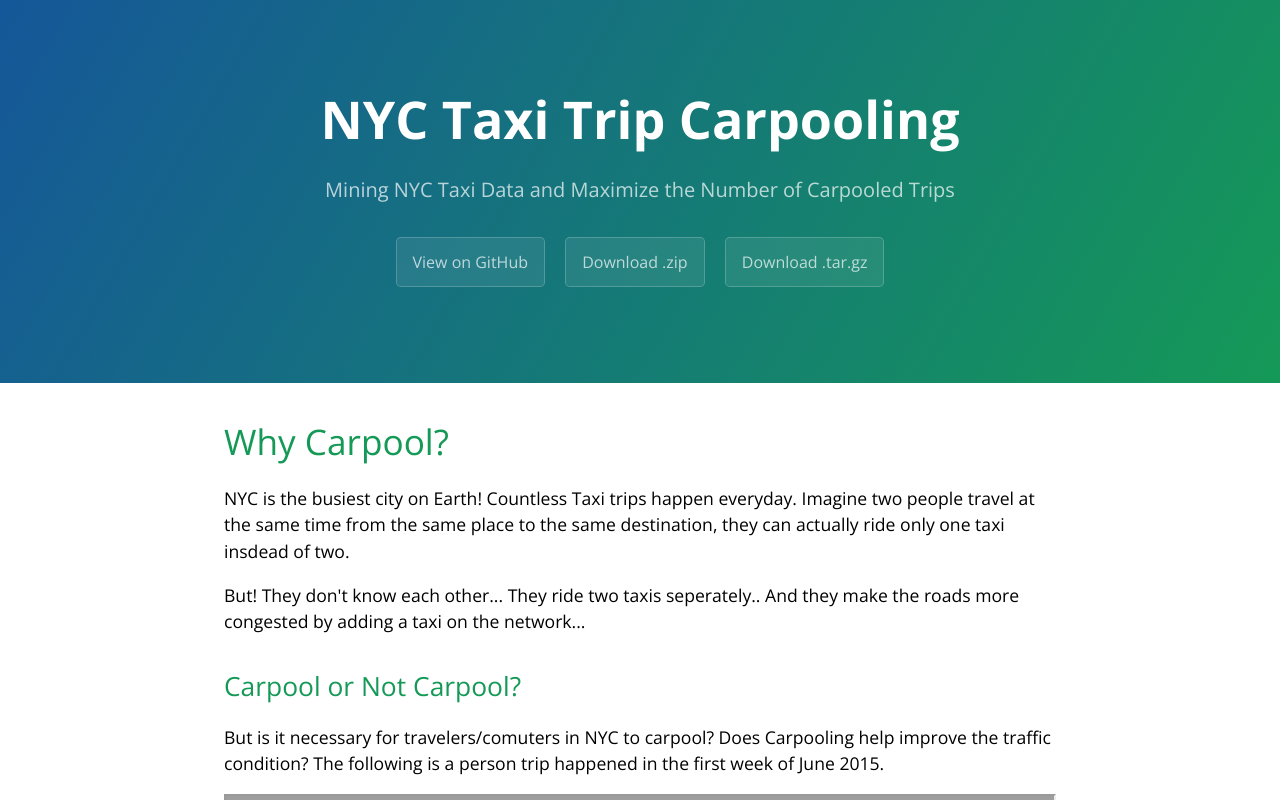
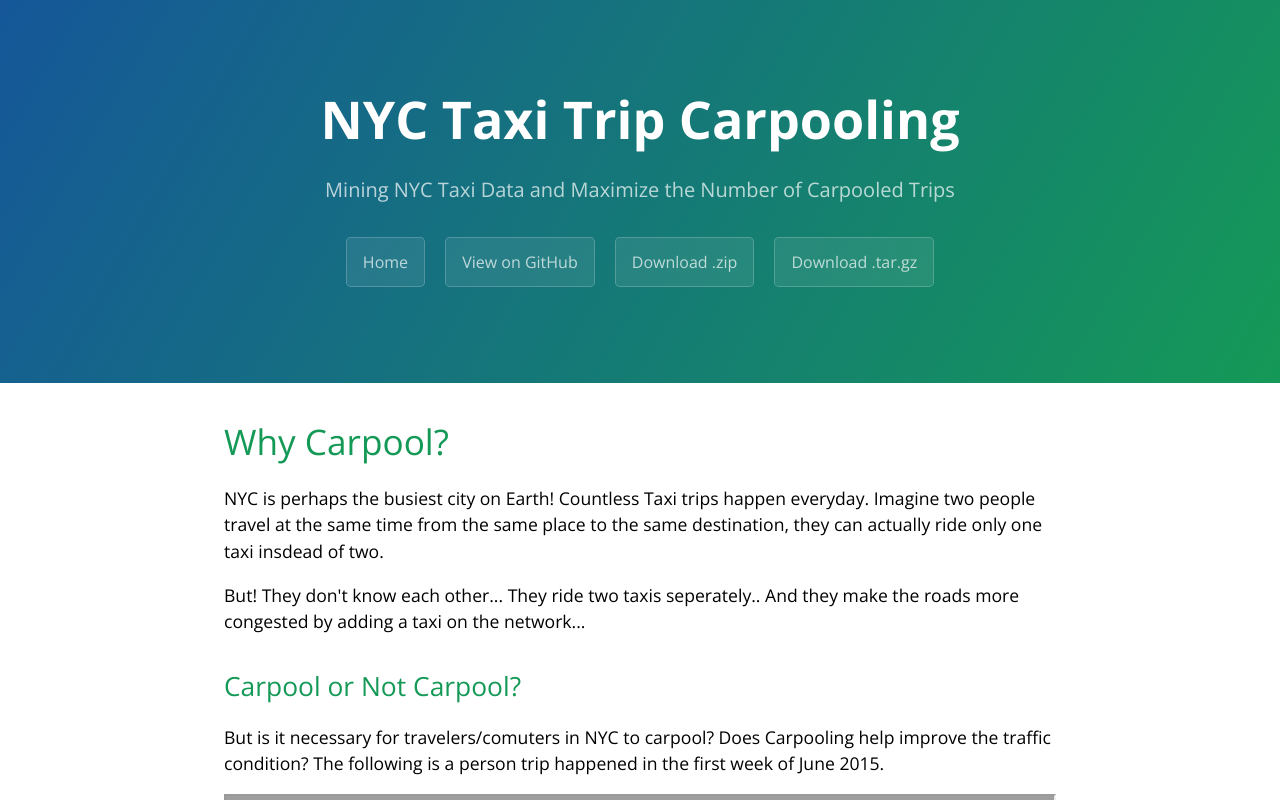
Before and after one commit to LiutongZhou/NYC-Taxi-Trip-Carpooling-Assistant, a plain HTML site: page index.html in a window 1280 px wide. Shown: the top 800 px of the page. Drawn offline with nearby package versions, Linux system fonts and the light colour scheme; grey boxes are pictures that could not be loaded.

Commit message:
last update

```diff
--- a/index.html
+++ b/index.html
@@ -13,6 +13,7 @@
     <section class="page-header">
       <h1 class="project-name">NYC Taxi Trip Carpooling</h1>
       <h2 class="project-tagline">Mining NYC Taxi Data and Maximize the Number of Carpooled Trips</h2>
+       <a href="https://LiutongZhou.github.io" class="btn">Home</a>
       <a href="https://github.com/LiutongZhou/NYC-Taxi-Trip-Carpooling-Assistant" class="btn">View on GitHub</a>
       <a href="https://github.com/LiutongZhou/NYC-Taxi-Trip-Carpooling-Assistant/zipball/master" class="btn">Download .zip</a>
       <a href="https://github.com/LiutongZhou/NYC-Taxi-Trip-Carpooling-Assistant/tarball/master" class="btn">Download .tar.gz</a>
@@ -22,7 +23,7 @@
       <h1>
 <a id="why-carpool" class="anchor" href="#why-carpool" aria-hidden="true"><span aria-hidden="true" class="octicon octicon-link"></span></a>Why Carpool?</h1>
 
-<p style="color:black">NYC is the busiest city on Earth! Countless Taxi trips happen everyday. Imagine  two people travel at the same time from the same place to the same destination, they can actually ride only one taxi insdead of two. </p>
+<p style="color:black">NYC is perhaps the busiest city on Earth! Countless Taxi trips happen everyday. Imagine  two people travel at the same time from the same place to the same destination, they can actually ride only one taxi insdead of two. </p>
 
 <p style="color:black">But! They don't know each other... They ride two taxis seperately.. And they make the roads more congested by adding a taxi on the network...</p>
 
@@ -64,7 +65,7 @@ The following is a person trip happened in the first week of June 2015.</p>
 <h2>
 <a id="how-to-maximize-the-total-number-of-carpooled-trips" class="anchor" href="#how-to-maximize-the-total-number-of-carpooled-trips" aria-hidden="true"><span aria-hidden="true" class="octicon octicon-link"></span></a>How to Maximize the Total number of Carpooled trips</h2>
 
-<p style="color:black">We have created <a href="https://liutongzhou.github.io/NYC-Taxi-Trip-Carpooling-Assistant/ShowPDF.html">an Integer Programming Model</a></p>
+<p style="color:black">We have created <a href="https://liutongzhou.github.io/NYC-Taxi-Trip-Carpooling-Assistant/NYC_Taxi_Trips_Carpooling_Assistant/Model-carpool-matching-problem.pdf">an Integer Programming Model</a></p>
 
 <h2>
 <a id="how-to-solve-the-model" class="anchor" href="#how-to-solve-the-model" aria-hidden="true"><span aria-hidden="true" class="octicon octicon-link"></span></a>How to Solve the Model</h2>
```
